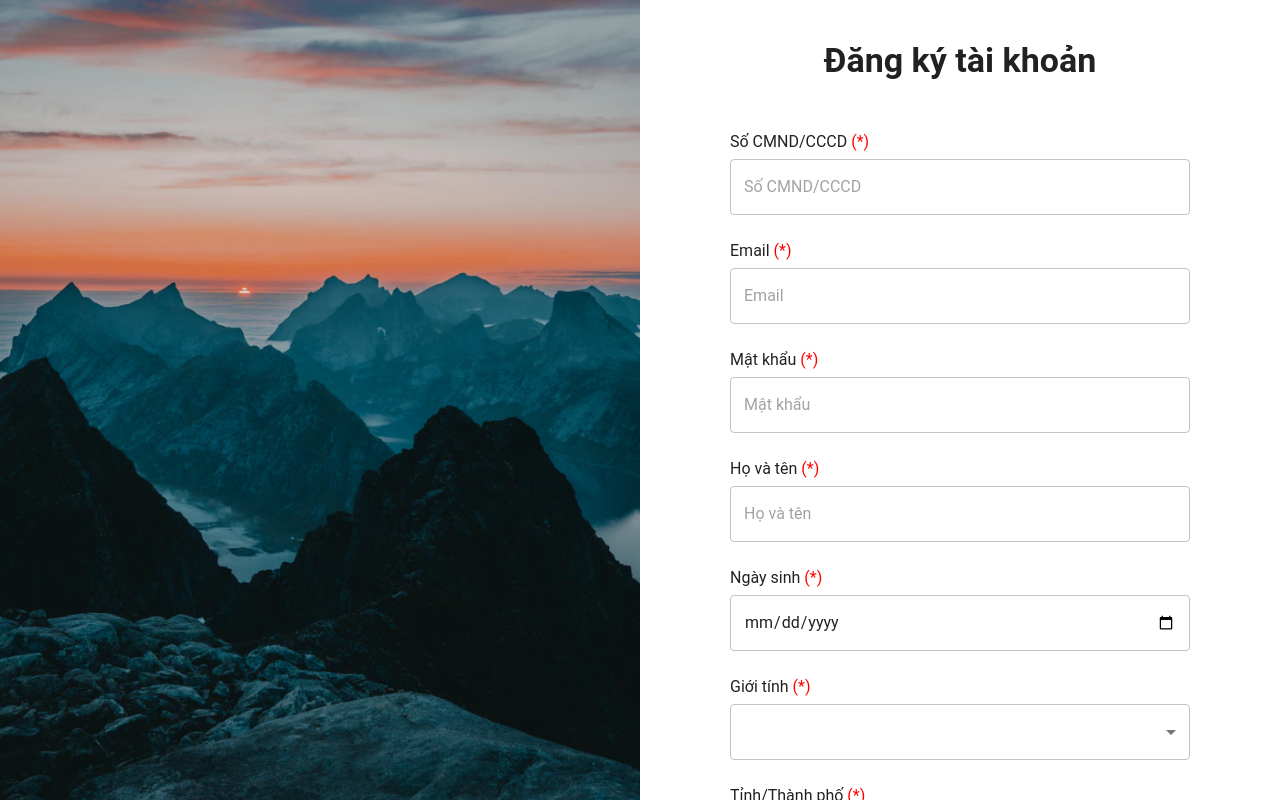
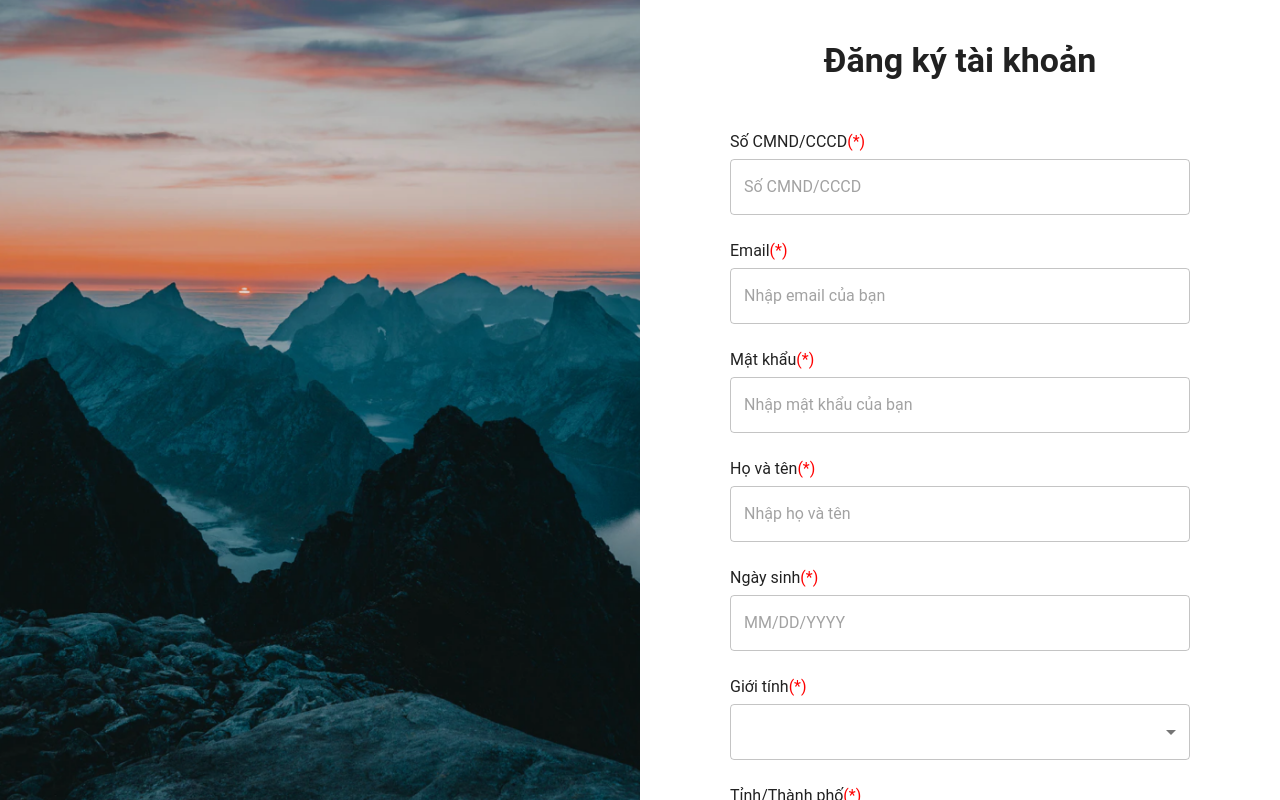
Before and after one commit to zinza-academy/nextjs-tienvh, a Next.js app in the folder nextjs-tienvh/: page /user/register in a window 1280 px wide. Built offline with nearby package versions, Linux system fonts and the light colour scheme.

Commit message:
fix(register): update date picker and fix layout

```diff
--- a/nextjs-tienvh/package.json
+++ b/nextjs-tienvh/package.json
@@ -16,7 +16,9 @@
     "@mui/icons-material": "^5.15.20",
     "@mui/material": "^5.15.20",
     "@mui/styled-engine-sc": "^6.0.0-alpha.18",
+    "@mui/x-date-pickers": "^7.7.1",
     "@reduxjs/toolkit": "^2.2.5",
+    "dayjs": "^1.11.11",
     "next": "14.2.4",
     "react": "^18",
     "react-dom": "^18",
--- a/nextjs-tienvh/src/components/user/LoginForm.tsx
+++ b/nextjs-tienvh/src/components/user/LoginForm.tsx
@@ -172,6 +172,7 @@ export default function LoginForm() {
           Hoặc đăng ký tài khoản, nếu bạn chưa đăng ký!
         </Typography>
         <Button
+          href='/user/register'
           variant="outlined"
           fullWidth
           sx={{
--- a/nextjs-tienvh/src/components/user/RegisterForm.tsx
+++ b/nextjs-tienvh/src/components/user/RegisterForm.tsx
@@ -1,31 +1,41 @@
 "use client";
-import "@/styles/globals.css";
+
+import React, { useState } from "react";
+import { useDispatch, useSelector } from "react-redux";
+import { useRouter } from "next/navigation";
+import { useForm, SubmitHandler, Controller } from "react-hook-form";
+import { yupResolver } from "@hookform/resolvers/yup";
+import * as yup from "yup";
+import dayjs from "dayjs";
 import {
+  Alert,
   Box,
   Button,
   Container,
   MenuItem,
+  Snackbar,
   TextField,
   Typography,
 } from "@mui/material";
-import { useDispatch, useSelector } from "react-redux";
+import { DatePicker } from "@mui/x-date-pickers/DatePicker";
+import { LocalizationProvider } from "@mui/x-date-pickers/LocalizationProvider";
+import { AdapterDayjs } from "@mui/x-date-pickers/AdapterDayjs";
+
 import { AppDispatch, RootState } from "@/lib/store";
-import { FormEvent, useState } from "react";
-import { useRouter } from "next/navigation";
-import { yupResolver } from "@hookform/resolvers/yup"
-import * as yup from "yup"
-import { SubmitHandler, useForm } from 'react-hook-form';
-import { RegisterCredentials, register as registerUser, clearRegisterState } from '@/redux/slices/RegisterSlice';
+import {
+  RegisterCredentials,
+  register as registerUser,
+  clearRegisterState,
+} from "@/redux/slices/RegisterSlice";
 
 const schema = yup.object().shape({
   cmt: yup
     .string()
     .test(
-      'len',
-      'CMND/CCCD phải có 9 hoặc 12 số',
-      (val): boolean => {
-        return val !== undefined && (val.length === 9 || val.length === 12);
-      }
+      "len",
+      "CMND/CCCD phải có 9 hoặc 12 số",
+      (val): boolean =>
+        val !== undefined && (val.length === 9 || val.length === 12)
     )
     .matches(/^[0-9]+$/, "CMND/CCCD chỉ được chứa số")
     .required("CMND/CCCD không được để trống"),
@@ -38,105 +48,26 @@ const schema = yup.object().shape({
     .required("Mật khẩu không được để trống")
     .min(8, "Mật khẩu phải có ít nhất 8 ký tự")
     .matches(/^\S*$/, "Mật khẩu không được chứa dấu cách"),
-  name: yup
-    .string()
-    .required("Họ và tên không được để trống"),
-  dob: yup
-    .date()
-    .required("Ngày sinh không được để trống"),
-  gender: yup
-    .string()
-    .required("Giới tính không được để trống"),
-  province: yup
-    .string()
-    .required("Tỉnh/Thành Phố không được để trống"),
-  district: yup
-    .string()
-    .required("Quận/Huyện không được để trống"),
-  ward: yup
-    .string()
-    .required("Xã/Phường không được để trống"),
+  name: yup.string().required("Họ và tên không được để trống"),
+  dob: yup.string().required("Ngày sinh không được để trống"),
+  gender: yup.string().required("Giới tính không được để trống"),
+  province: yup.string().required("Tỉnh/Thành Phố không được để trống"),
+  district: yup.string().required("Quận/Huyện không được để trống"),
+  ward: yup.string().required("Xã/Phường không được để trống"),
 });
-interface FormField {
-  name: string;
-  label: string;
-  type: string;
-  placeholder: string;
-}
-
-
-const formFields: FormField[] = [
-  {
-    name: "cmt",
-    label: "Số CMND/CCCD",
-    type: "text",
-    placeholder: "Số CMND/CCCD",
-  },
-  { name: "email", label: "Email", type: "email", placeholder: "Email" },
-  {
-    name: "password",
-    label: "Mật khẩu",
-    type: "password",
-    placeholder: "Mật khẩu",
-  },
-  { name: "name", label: "Họ và tên", type: "text", placeholder: "Họ và tên" },
-  { name: "dob", label: "Ngày sinh", type: "date", placeholder: "Ngày sinh" },
-
-];
-
-const selectFields = [
-  {
-    name: "gender" as keyof RegisterCredentials,
-    label: "Giới tính",
-    type: "select",
-    placeholder: "Chọn giới tính",
-    options: [
-      { value: "male", label: "Nam" },
-      { value: "female", label: "Nữ" },
-      { value: "other", label: "Khác" },
-    ],
-  },
-    {
-      name: "province",
-      label: "Tỉnh/Thành phố",
-      type: "select",
-      placeholder: "Tỉnh/Thành phố",
-      options: [
-        { value: "hanoi", label: "Hà Nội" },
-        { value: "hcm", label: "Hồ Chí Minh" },
-      ],
-    },
-    {
-      name: "district",
-      label: "Quận/Huyện",
-      type: "select",
-      placeholder: "Quận/huyện",
-      options: [
-        { value: "district1", label: "Quận 1" },
-        { value: "district2", label: "Quận 2" },
-      ],
-    },
-    {
-      name: "ward",
-      label: "Phường/Xã",
-      type: "select",
-      placeholder: "Phường/xã",
-      options: [
-        { value: "ward1", label: "Phường 1" },
-        { value: "ward2", label: "Phường 2" },
-      ],
-    },
-  ];
 
 export default function RegisterForm() {
   const dispatch = useDispatch<AppDispatch>();
+  const router = useRouter();
+  const { isLoading, error } = useSelector(
+    (state: RootState) => state.register
+  );
   const [open, setOpen] = useState(false);
-    const router = useRouter();
-    const { isLoading, error} = useSelector((state: RootState) => state.register);
 
   const {
     register,
     handleSubmit,
+    control,
     formState: { errors, isValid },
   } = useForm<RegisterCredentials>({
     resolver: yupResolver(schema),
@@ -151,11 +82,82 @@ const selectFields = [
       setTimeout(() => {
         router.push("/user/login");
       }, 1000);
-      } catch (err) {
-
-      }
+    } catch (err) {}
   };
 
+  const renderFormField = (
+    name: keyof RegisterCredentials,
+    label: string,
+    type: string = "text",
+    placeholder: string,
+    options?: { value: string; label: string }[]
+  ) => {
+    const commonProps = {
+      placeholder,
+      margin: "normal",
+      error: !!errors[name],
+      helperText: errors[name]?.message,
+      ...register(name),
+    };
+
+    return (
+      <Box sx={{ display: "flex", flexDirection: "column" }}>
+        <label style={{ paddingBottom: "5px" }}>
+          {label}
+          <span style={{ color: "red" }}>(*)</span>
+        </label>
+        {type === "select" ? (
+          <Controller
+            name={name}
+            control={control}
+            render={({ field }) => (
+              <TextField
+                select
+                fullWidth
+                {...field}
+                error={!!errors[name]}
+                helperText={errors[name]?.message}
+              >
+                {options?.map((option) => (
+                  <MenuItem key={option.value} value={option.value}>
+                    {option.label}
+                  </MenuItem>
+                ))}
+              </TextField>
+            )}
+          />
+        ) : type === "date" ? (
+          <Controller
+            name={name}
+            control={control}
+            render={({ field }) => (
+              <LocalizationProvider dateAdapter={AdapterDayjs}>
+                <DatePicker
+                  {...field}
+                  slotProps={{
+                    textField: {
+                      fullWidth: true,
+                      error: !!errors[name],
+                      helperText: errors[name]?.message,
+                    },
+                  }}
+                />
+              </LocalizationProvider>
+            )}
+          />
+        ) : (
+          <TextField
+            type={type}
+            fullWidth
+            placeholder={placeholder}
+            {...register(name)}
+            error={!!errors[name]}
+            helperText={errors[name]?.message}
+          />
+        )}
+      </Box>
+    );
+  };
   return (
     <Container
       sx={{
@@ -171,11 +173,9 @@ const selectFields = [
         onSubmit={handleSubmit(onSubmit)}
         sx={{
           display: "flex",
-              justifyContent: "center",
           flexDirection: "column",
           gap: 3,
           padding: "20px",
-              boxSizing: "border-box",
           width: "100%",
           maxWidth: "500px",
         }}
@@ -188,60 +188,46 @@ const selectFields = [
           Đăng ký tài khoản
         </Typography>
 
-            {formFields.map((field) => (
-          <Box
-            key={field.name}
-            sx={{ display: "flex", flexDirection: "column" }}
-          >
-            <label style={{ paddingBottom: "5px" }}>
-              {field.label} <span style={{ color: "red" }}>(*)</span>
-            </label>
-            <TextField
-              {...register(field.name as keyof RegisterCredentials)}
-              type={field.type}
-              placeholder={field.placeholder}
-              error={!!errors[field.name as keyof RegisterCredentials]}
-              helperText={errors[field.name as keyof RegisterCredentials]?.message}
-              FormHelperTextProps={{
-                sx: {
-                  color: "red",
-                  margin: 0,
-                  paddingTop: "3px",
-                },
-              }}
-            />
-          </Box>
-        ))}
+        {renderFormField("cmt", "Số CMND/CCCD", "text", "Số CMND/CCCD")}
+        {renderFormField("email", "Email", "email", "Nhập email của bạn")}
+        {renderFormField(
+          "password",
+          "Mật khẩu",
+          "password",
+          "Nhập mật khẩu của bạn"
+        )}
+        {renderFormField("name", "Họ và tên", "text", "Nhập họ và tên")}
+        {renderFormField("dob", "Ngày sinh", "date", "Chọn ngày sinh")}
+        {renderFormField("gender", "Giới tính", "select", "Chọn giới tính", [
+          { value: "male", label: "Nam" },
+          { value: "female", label: "Nữ" },
+          { value: "other", label: "Khác" },
+        ])}
+        {renderFormField(
+          "province",
+          "Tỉnh/Thành phố",
+          "select",
+          "Tỉnh/Thành phố",
+          [
+            { value: "hanoi", label: "Hà Nội" },
+            { value: "hcm", label: "Hồ Chí Minh" },
+            { value: "danang", label: "Đà Nẵng" },
+            { value: "cantho", label: "Cần Thơ" },
+          ]
+        )}
+        {renderFormField("district", "Quận/Huyện", "select", "Quận/Huyện", [
+          { value: "district1", label: "Quận 1" },
+          { value: "district2", label: "Quận 2" },
+          { value: "district3", label: "Quận 3" },
+          { value: "district4", label: "Quận 4" },
+        ])}
+        {renderFormField("ward", "Xã/Phường", "select", "Xã/Phường", [
+          { value: "ward1", label: "Phường 1" },
+          { value: "ward2", label: "Phường 2" },
+          { value: "ward3", label: "Phường 3" },
+          { value: "ward4", label: "Phường 4" },
+        ])}
 
-            {selectFields.map((field) => (
-          <Box
-            key={field.name}
-            sx={{ display: "flex", flexDirection: "column" }}
-          >
-            <label style={{ paddingBottom: "5px" }}>
-              {field.label} <span style={{ color: "red" }}>(*)</span>
-            </label>
-            <TextField
-              select
-              {...register(field.name as keyof RegisterCredentials)}
-              error={!!errors[field.name as keyof RegisterCredentials]}
-              helperText={errors[field.name as keyof RegisterCredentials]?.message}
-              FormHelperTextProps={{
-                sx: {
-                  color: "red",
-                  margin: 0,
-                  paddingTop: "3px",
-                },
-              }}
-            >
-              {field.options.map((option) => (
-                <MenuItem key={option.value} value={option.value}>
-                  {option.label}
-                </MenuItem>
-              ))}
-            </TextField>
-          </Box>
-        ))}
         <Button
           type="submit"
           variant="contained"
@@ -260,6 +246,17 @@ const selectFields = [
         >
           {isLoading ? "Đang đăng ký..." : "Đăng ký"}
         </Button>
+
+        <Snackbar
+          open={open}
+          autoHideDuration={3000}
+          onClose={() => setOpen(false)}
+        >
+          <Alert severity="success" variant="filled" sx={{ width: "100%" }}>
+            Đăng ký thành công!
+          </Alert>
+        </Snackbar>
+
         <Typography sx={{ textAlign: "center" }}>
           Đã có tài khoản? <Button href="/user/login">Đăng nhập</Button>
         </Typography>
--- a/nextjs-tienvh/src/redux/slices/RegisterSlice.ts
+++ b/nextjs-tienvh/src/redux/slices/RegisterSlice.ts
@@ -17,7 +17,7 @@ export interface RegisterCredentials {
   email: string;
   password: string;
   name: string;
-  dob: Date;
+  dob: string;
   gender: string;
   province: string;
   district: string;
```
Also changed, not shown: nextjs-tienvh/src/lib/theme.ts (+10 -0 lines), 1 other file (tests, documents, lock files or other folders). Lines whose indentation alone changed are shown as unchanged.
